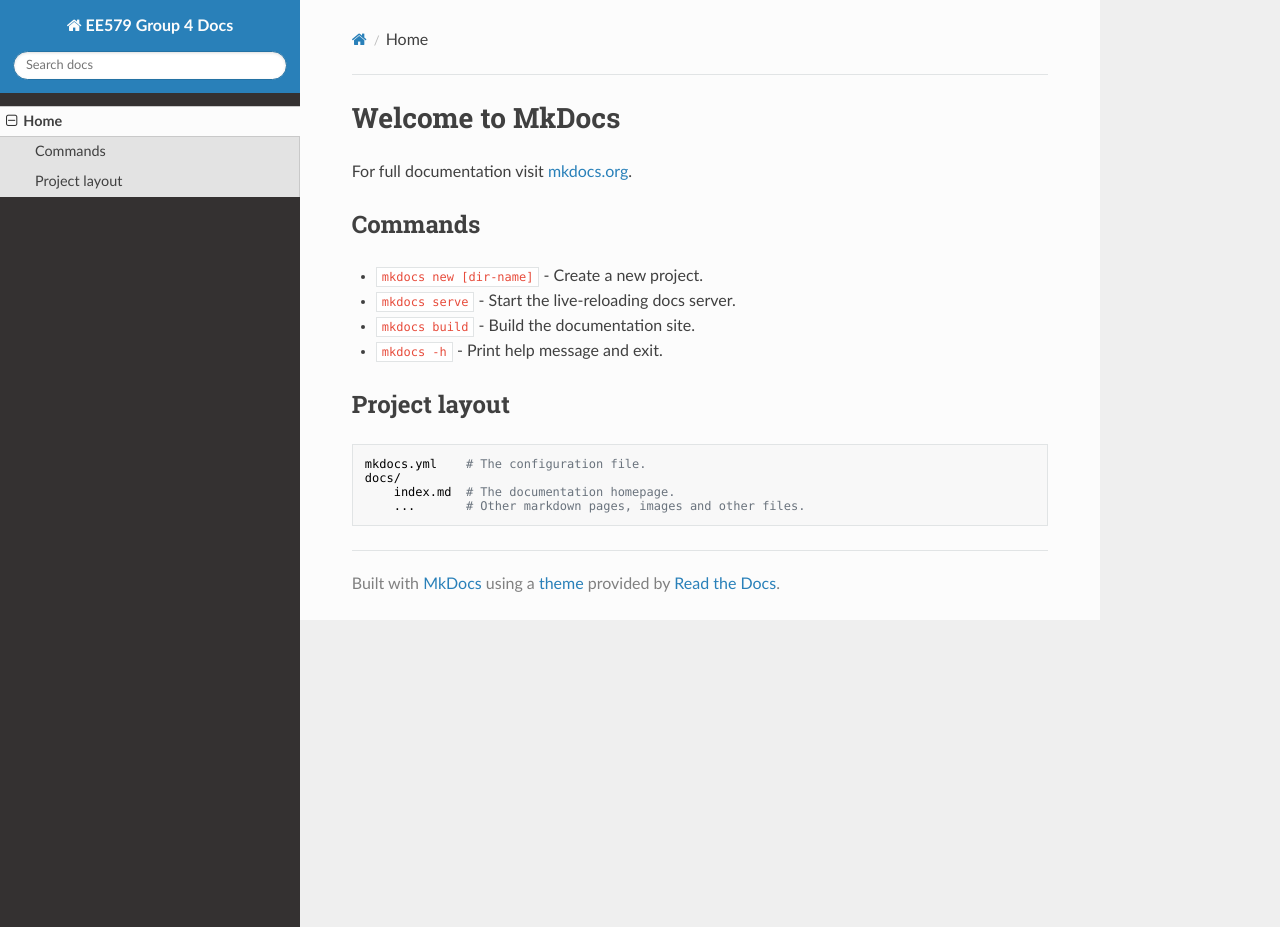
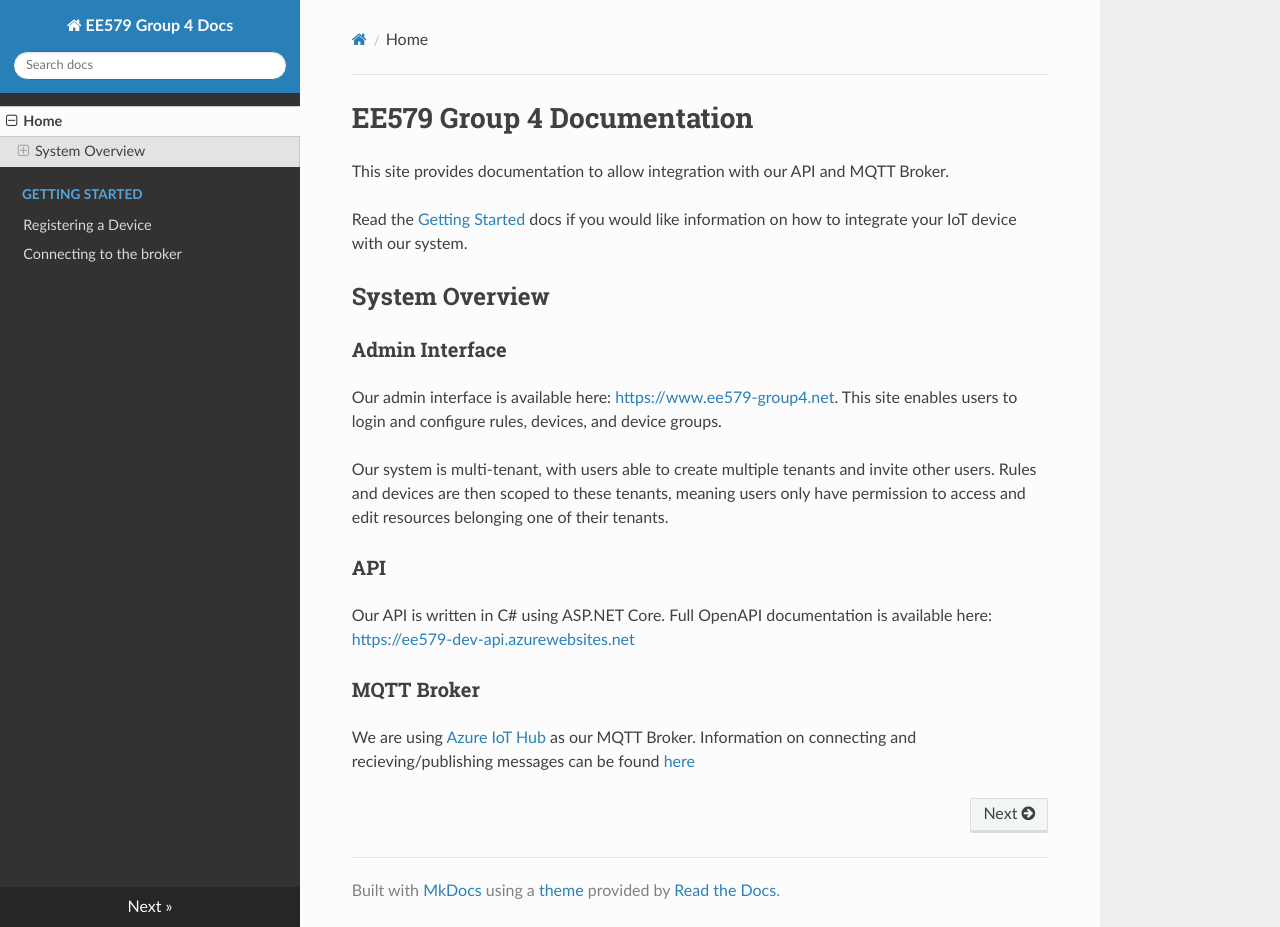
Before and after one commit to fraserb99/ee579-docs, an MkDocs documentation site: the page built from docs/index.md, in a window 1280 px wide and 927 px high. Built offline with MkDocs 1.6.1, drawn with Linux system fonts in a browser that asks for light colours; nearby versions of some CDN libraries.

Commit message:
adding getting started docs

```diff
--- a/docs/index.md
+++ b/docs/index.md
@@ -1,17 +1,17 @@
-# Welcome to MkDocs
+# EE579 Group 4 Documentation
 
-For full documentation visit [mkdocs.org](https://www.mkdocs.org).
+This site provides documentation to allow integration with our API and MQTT Broker.
 
-## Commands
+Read the [Getting Started](getting-started.md) docs if you would like information on how to integrate your IoT device with our system.
 
-* `mkdocs new [dir-name]` - Create a new project.
-* `mkdocs serve` - Start the live-reloading docs server.
-* `mkdocs build` - Build the documentation site.
-* `mkdocs -h` - Print help message and exit.
+## System Overview
+### Admin Interface
+Our admin interface is available here: [https://www.ee579-group4.net](https://www.ee579-group4.net). This site enables users to login and configure rules, devices, and device groups.
 
-## Project layout
+Our system is multi-tenant, with users able to create multiple tenants and invite other users. Rules and devices are then scoped to these tenants, meaning users only have permission to access and edit resources belonging one of their tenants.
 
-    mkdocs.yml    # The configuration file.
-    docs/
-        index.md  # The documentation homepage.
-        ...       # Other markdown pages, images and other files.
+### API
+Our API is written in C# using ASP.NET Core. Full OpenAPI documentation is available here: [https://ee579-dev-api.azurewebsites.net](https://ee579-dev-api.azurewebsites.net/swagger)
+
+### MQTT Broker
+We are using [Azure IoT Hub](https://docs.microsoft.com/en-us/azure/iot-hub/iot-hub-mqtt-support) as our MQTT Broker. Information on connecting and recieving/publishing messages can be found [here](mqtt.md)
--- a/mkdocs.yml
+++ b/mkdocs.yml
@@ -2,4 +2,11 @@ site_name: EE579 Group 4 Docs
 
 nav:
     - Home: index.md
+    - Getting Started:
+      - Registering a Device: register-device.md
+      - Connecting to the broker: mqtt.md
 theme: readthedocs
+
+markdown_extensions:
+    - toc:
+        permalink: "#"
```
Also changed, not shown: docs/admin-interface.md (added, +1 -0 lines), docs/getting-started.md (added, +3 -0 lines), docs/mqtt.md (added, +3 -0 lines), docs/register-device.md (added, +28 -0 lines), site/index.html, 1 other file.
